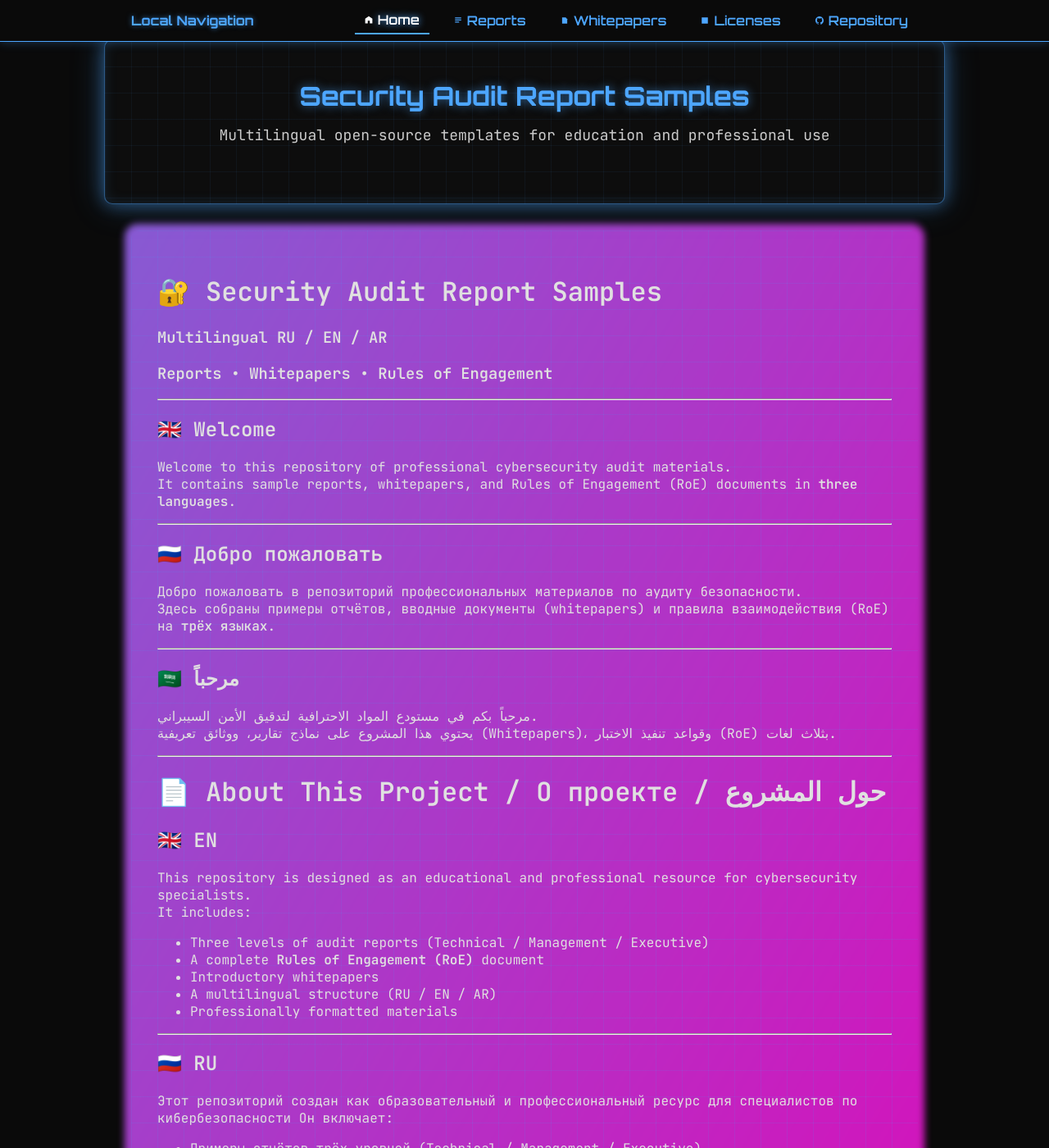
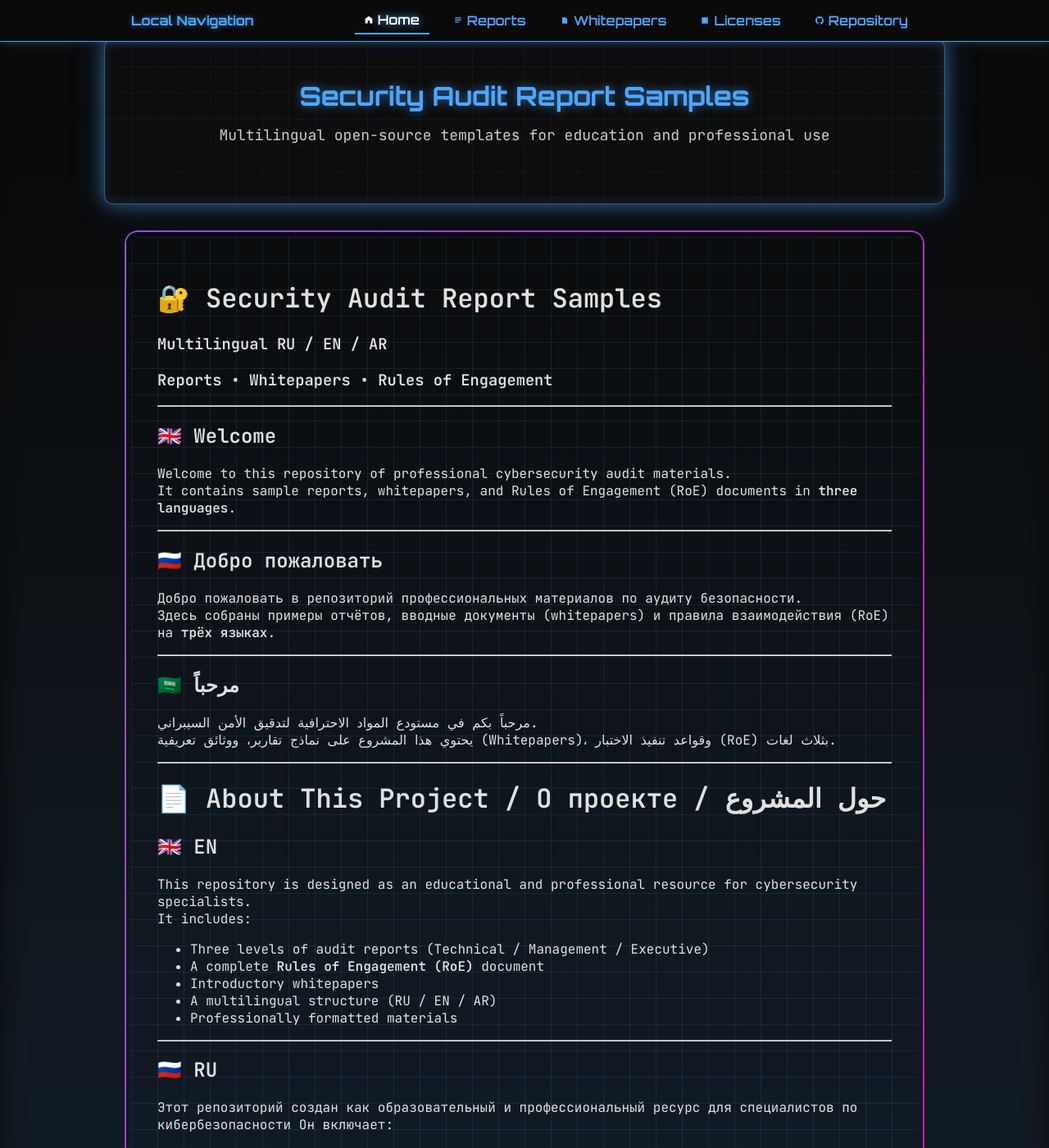
Before and after one commit to SergMorelli/SergMorelli-security-audit-report-samples, a Jekyll site: the page built from index.md, in a window 1280 px wide and 1400 px high. Shown: the whole window at 82% size. Built offline with Jekyll 4.4.1, drawn with Linux system fonts in a browser that asks for light colours; our own code applies the rules of GitHub Pages for plain Markdown files.

Commit message:
Fix holographic frame - prevent fill effect, show only border

```diff
--- a/assets/css/style.css
+++ b/assets/css/style.css
@@ -74,6 +74,10 @@ body::after {
     z-index: 0;
 }
 
+@keyframes blue-scan {
+    0% { top: -200%; }
+    100% { top: 200%; }
+}
 
 
 /* Optional hero block
@@ -242,16 +246,18 @@ body::after {
     position: relative;
     max-width: 960px;
     margin: 0 auto;
-    z-index: 1; /* ← поднимаем над волнами */
+    padding: 8px;
+    z-index: 1;
 }
 
 
-/* Внешняя голографическая рамка */
+/* Голографическая рамка */
 .container-wrap::before {
     content: "";
     position: absolute;
-    inset: -8px;              /* Насколько рамка выходит наружу */
-    border-radius: 16px;      /* Чуть больше, чем у контейнера */
+    inset: 0;
+    border-radius: 16px;
+    padding: 2px;
 
     background: linear-gradient(
         120deg,
@@ -261,30 +267,30 @@ body::after {
     );
     background-size: 300% 300%;
     animation: holo-shift 6s ease-in-out infinite;
-    filter: blur(4px);
+
+    -webkit-mask:
+        linear-gradient(#fff 0 0) content-box,
+        linear-gradient(#fff 0 0);
+    -webkit-mask-composite: xor;
+    mask-composite: exclude;
 
     pointer-events: none;
-    z-index: 0; /* ← рамка над волнами, но под контейнером */
-             /* Под контейнером */
+    z-index: -1;
 }
-
-
-
-
 
 
 /* === MAIN CONTENT BLOCK — HOLOGRAPHIC FRAME (FIXED) === */
 
 .container {
     max-width: 960px;
-    margin: 0 auto;
+    margin: 0;
     padding: 32px;
 
     background: radial-gradient(circle at center, #0a0a0a 0%, #050505 60%, #000000 100%);
     border-radius: 10px;
 
     position: relative;
-    z-index: 2; /* ВАЖНО: выше рамки */
+    z-index: 1;
 
     background-image:
         linear-gradient(rgba(77,166,255,0.06) 1px, transparent 1px),
@@ -351,20 +357,20 @@ body::after {
     text-align: center;
     position: relative;
     z-index: 1;
-    overflow: hidden; /* ← добавлено сюда */
+    overflow: hidden;
 
     /* Сетка */
     background-image:
         linear-gradient(rgba(77,166,255,0.06) 1px, transparent 1px),
         linear-gradient(90deg, rgba(77,166,255,0.06) 1px, transparent 1px);
-    background-size:  32px 32px;
+    background-size: 32px 32px;
 }
 
 .hero::before {
     content: "";
-    position:  absolute;
-    top:  -150%;
-    left:  0;
+    position: absolute;
+    top: -150%;
+    left: 0;
     width: 100%;
     height: 150%;
     background: linear-gradient(
@@ -452,6 +458,7 @@ footer a:hover {
     color: #fff;
     text-shadow: 0 0 6px #4da6ff;
 }
+
 @keyframes hero-scan {
     0% {
         top: -150%;
@@ -460,11 +467,3 @@ footer a:hover {
         top: 150%;
     }
 }
-
-
-
-
-@keyframes red-scan {
-    0% { top: -200%; }
-    100% { top: 200%; }
-}
```
